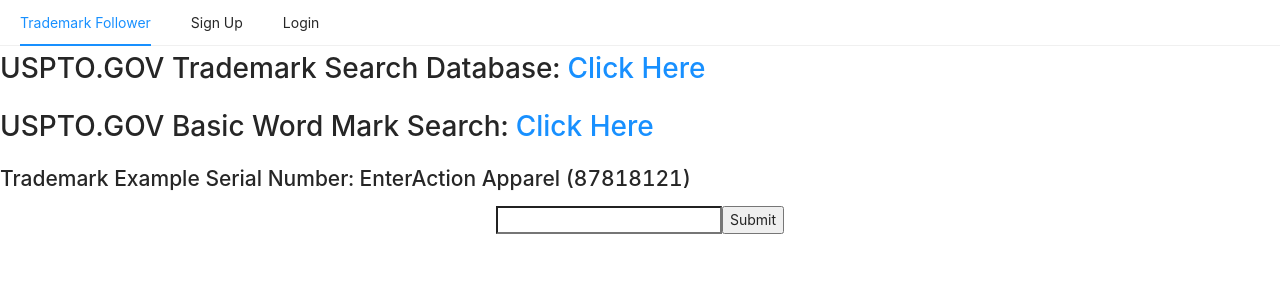
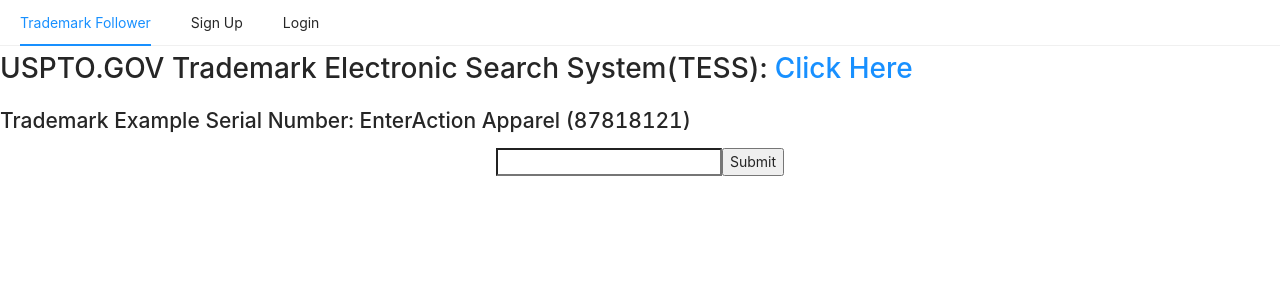
Before and after one commit to inception88/trademark-follower, a React (Create React App) app: page / in a window 1280 px wide. Shown: the top 300 px of the page. Built offline with nearby package versions, Linux system fonts and the light colour scheme; no server answers.

Commit message:
Updated TESS link on Home component

```diff
--- a/src/components/navigation/Home.js
+++ b/src/components/navigation/Home.js
@@ -6,8 +6,7 @@
   render() {
     return (
       <div>
-          <h1>USPTO.GOV Trademark Search Database: <a target ='_blank' href="http://tmsearch.uspto.gov/bin/gate.exe?f=tess&state=4809:my35km.1.1">Click Here</a></h1>
-          <h1>USPTO.GOV Basic Word Mark Search: <a target ='_blank' href="http://tmsearch.uspto.gov/bin/gate.exe?f=searchss&state=4809:my35km.1.1">Click Here</a></h1>
+          <h1>USPTO.GOV Trademark Electronic Search System(TESS): <a target ='_blank' href="http://tess2.uspto.gov/">Click Here</a></h1>
           <h2>Trademark Example Serial Number: EnterAction Apparel (87818121)</h2>
             <TrademarkSearch/>
       </div>
```
Also changed, not shown: 1 other file (tests, documents, lock files or other folders).
